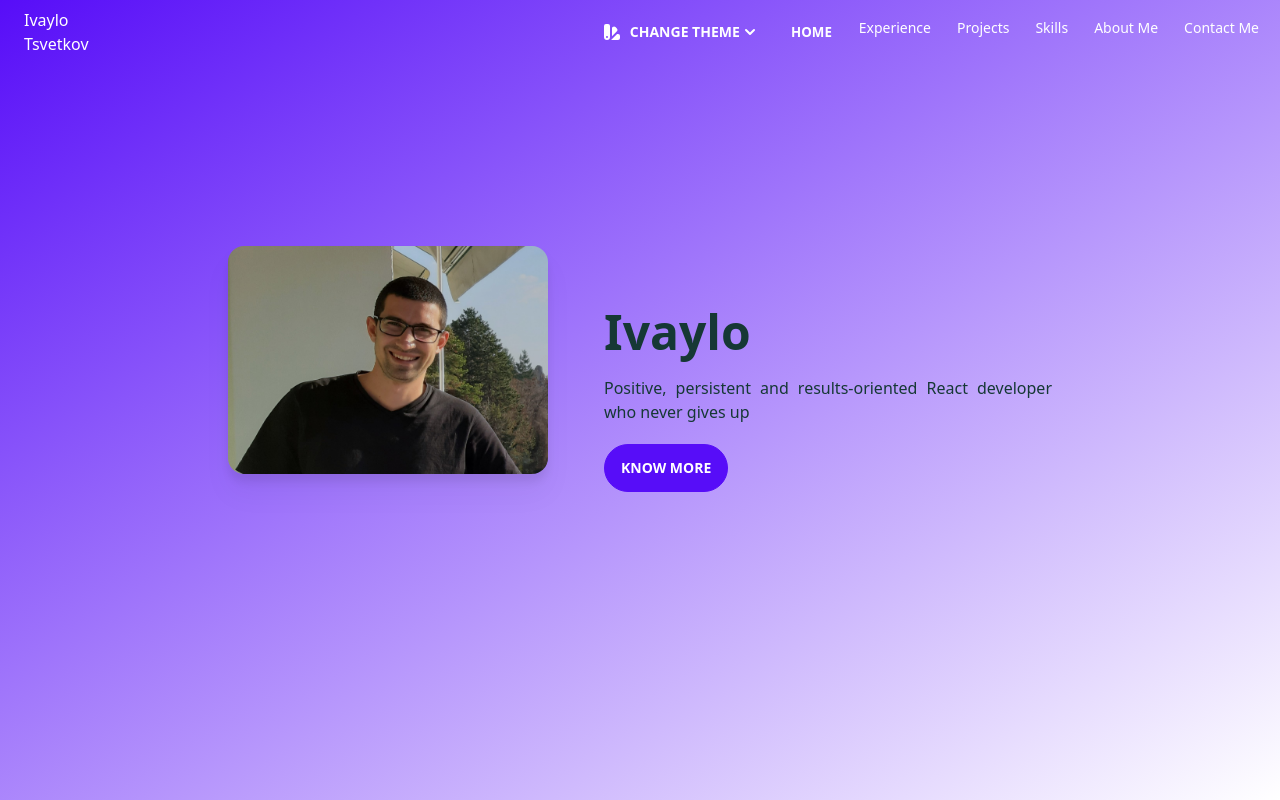
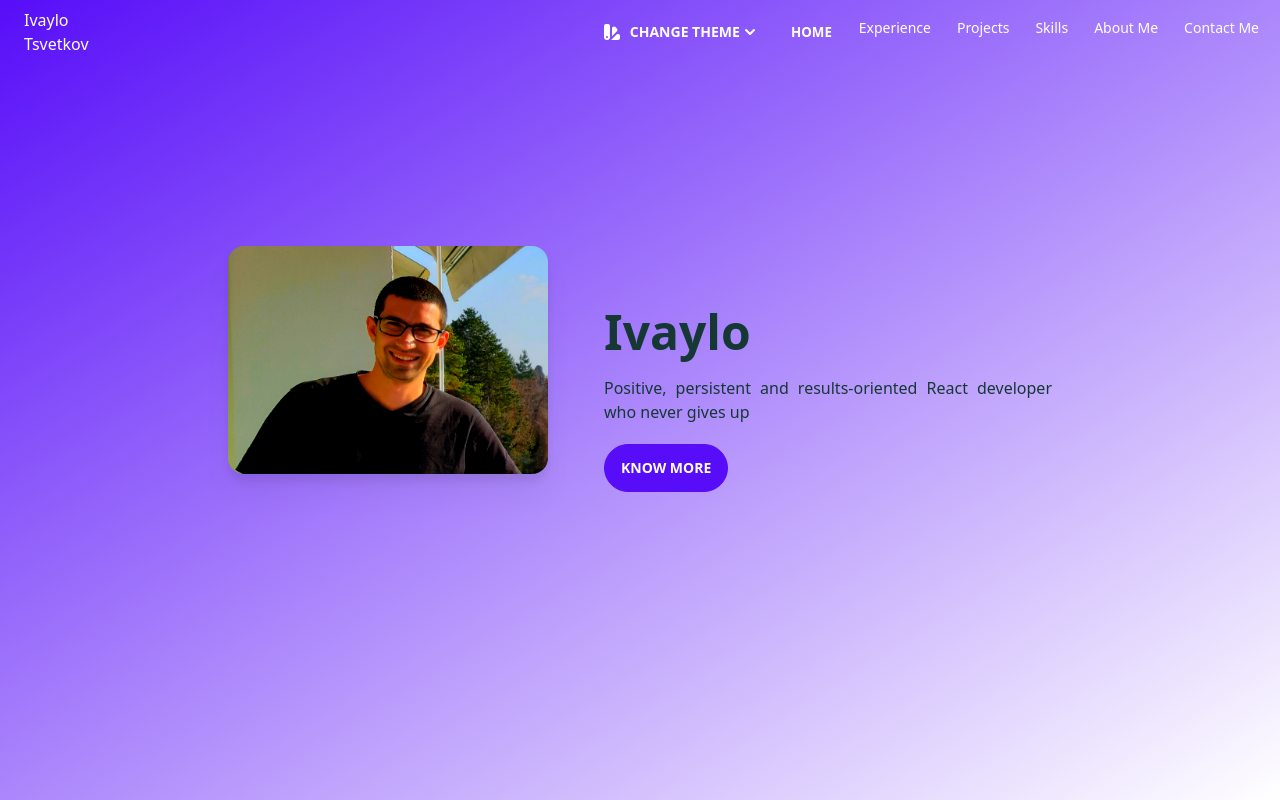
Before and after one commit to ivo2666/portfolio, a React (Create React App) app: page / in a window 1280 px wide. Shown: the top 800 px of the page. Built offline with nearby package versions, Linux system fonts and the light colour scheme.

Commit message:
style: Add filters to Hero image

```diff
--- a/src/components/Hero.tsx
+++ b/src/components/Hero.tsx
@@ -14,9 +14,12 @@ const Hero: React.FC<HeroProps> = ({
       className="relative min-h-screen pt-0 mt-0 antialiased hero bg-gradient-to-br from-primary to-primary-content text-base-100"
       id="home"
     >
-
       <div className="flex flex-wrap text-justify hero-content text-neutral-content">
-        <img src={image} alt="person" className="relative max-w-xs mx-auto drop-shadow-xl rounded-2xl lg:bottom-10"/>
+        <img
+          src={image}
+          alt="person"
+          className="relative max-w-xs mx-auto filter saturate-200 contrast-125 drop-shadow-xl rounded-2xl lg:bottom-10"
+        />
 
         <div className="max-w-md ml-10 text-accent-content">
           <motion.div
```
